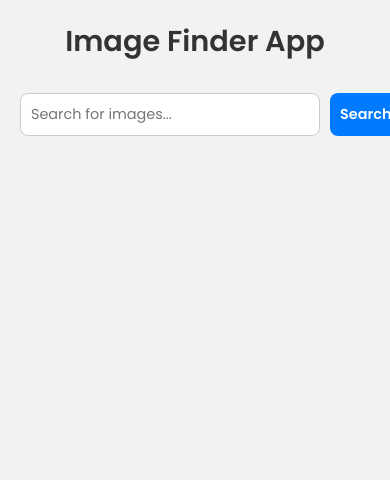
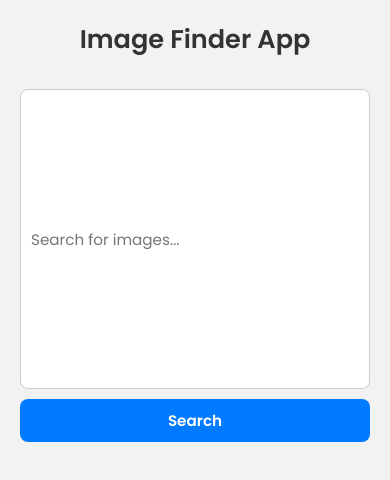
Before and after one commit to iamtahasc/Image-Finder-App, a plain HTML site: page index.html in a window 390 px wide. Drawn offline with Linux system fonts and the light colour scheme.

Commit message:
Responsiveness Added

```diff
--- a/style.css
+++ b/style.css
@@ -24,11 +24,14 @@ header h1 {
     max-width: 600px;
     margin: 0 auto;
     display: flex;
+    flex-wrap: wrap;
     gap: 10px;
+    justify-content: center;
 }
 
 .search-container input {
-    flex: 1;
+    flex: 1 1 300px;
+    min-width: 0;
     padding: 12px 16px;
     border: 1px solid #ccc;
     border-radius: 8px;
@@ -37,6 +40,7 @@ header h1 {
 }
 
 .search-container button {
+    flex: 0 1 auto;
     padding: 12px 20px;
     background-color: #007BFF;
     border: none;
@@ -105,6 +109,16 @@ header h1 {
 }
 
 @media (max-width: 768px) {
+    header h1 {
+        font-size: 2rem;
+    }
+
+    .search-container input,
+    .search-container button {
+        font-size: 0.95rem;
+        padding: 10px;
+    }
+
     #viewMoreBtn {
         font-size: 15px;
         padding: 10px 20px;
@@ -113,6 +127,20 @@ header h1 {
 }
 
 @media (max-width: 480px) {
+    header h1 {
+        font-size: 1.6rem;
+    }
+
+    .search-container {
+        flex-direction: column;
+        align-items: stretch;
+    }
+
+    .search-container input,
+    .search-container button {
+        width: 100%;
+    }
+
     #viewMoreBtn {
         width: 90%;
         font-size: 14px;
@@ -127,15 +155,3 @@ header h1 {
         padding: 8px 12px;
     }
 }
-
-@media (max-width: 600px) {
-    header h1 {
-        font-size: 1.8rem;
-    }
-
-    .search-container input,
-    .search-container button {
-        font-size: 0.9rem;
-        padding: 10px;
-    }
-}
```
